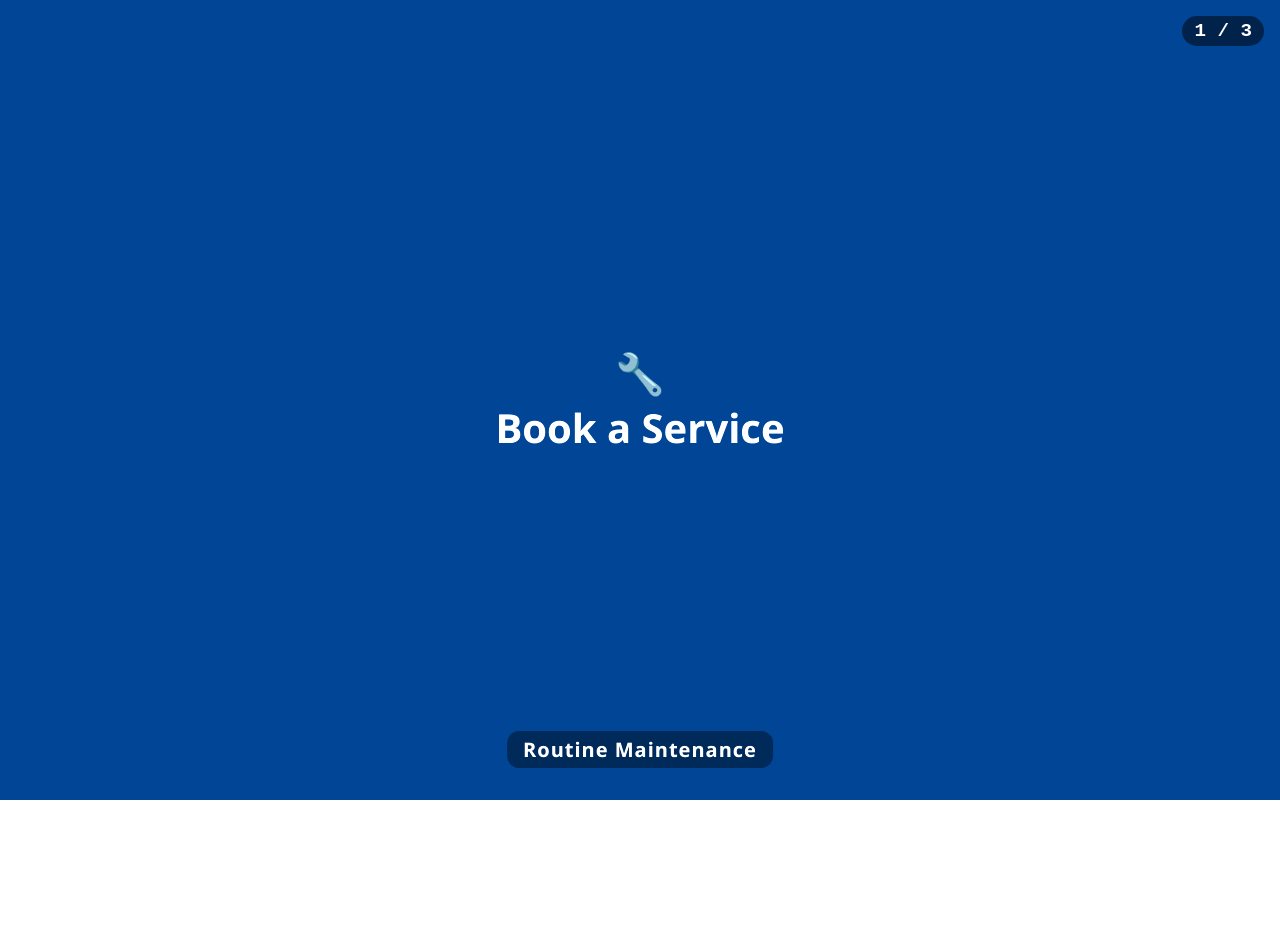
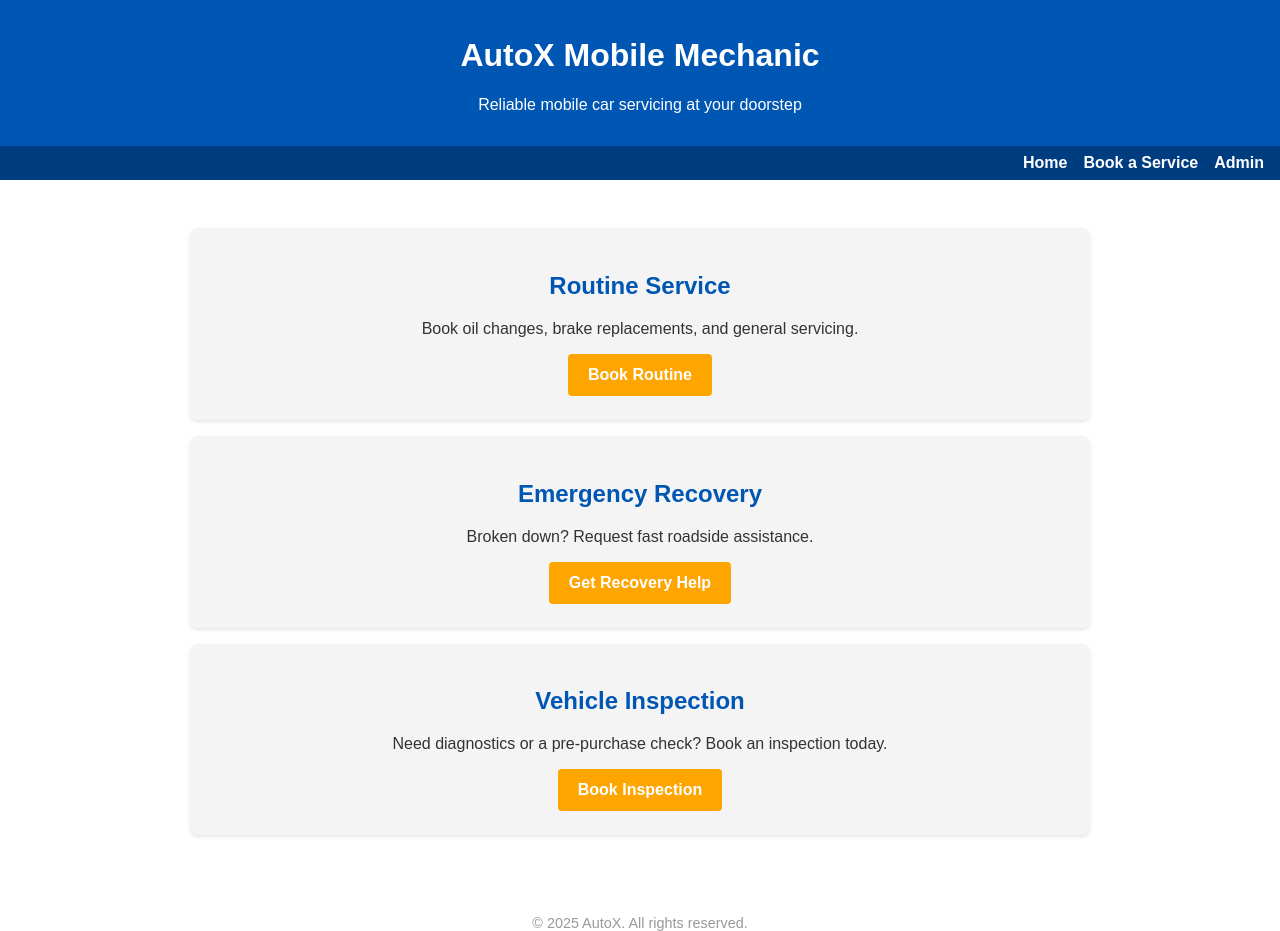
Before and after one commit to Cualabeer/autox, a website: page frontend/index.html in a window 1280 px wide. Before the commit the page ends 800 px from the top, so only its background shows below. Drawn offline with Linux system fonts and the light colour scheme.

Commit message:
Update index.html

```diff
--- a/frontend/index.html
+++ b/frontend/index.html
@@ -2,174 +2,118 @@
 <html lang="en">
 <head>
   <meta charset="UTF-8" />
-  <meta name="viewport" content="width=device-width, initial-scale=1" />
-  <title>AutoX Fullscreen Swipe Cards with Labels</title>
-  <link rel="stylesheet" href="shared/global.css" />
+  <meta name="viewport" content="width=device-width, initial-scale=1.0"/>
+  <title>AutoX – Mobile Car Services</title>
+  <link rel="stylesheet" href="/shared/global.css" />
   <style>
-    html, body {
-      height: 100%;
-      margin: 0;
-      overflow: hidden;
-      font-family: 'Segoe UI', Tahoma, Geneva, Verdana, sans-serif;
-    }
     body {
+      font-family: sans-serif;
       background: #fff;
       color: #333;
-      user-select: none;
+      margin: 0;
     }
-    .vertical-carousel {
-      height: 100vh;
-      overflow-y: scroll;
-      scroll-snap-type: y mandatory;
-      -webkit-overflow-scrolling: touch;
-    }
-    .card {
-      position: relative;
-      height: 100vh;
-      scroll-snap-align: start;
-      display: flex;
-      flex-direction: column;
-      justify-content: center;
-      align-items: center;
-      font-size: 2.5rem;
-      font-weight: 700;
+
+    header {
+      background: #0056b3;
       color: white;
-      cursor: pointer;
-      user-select: none;
-      padding: 2rem;
-      box-sizing: border-box;
-      transition: background-color 0.3s ease;
+      padding: 1rem;
       text-align: center;
     }
-    .card:nth-child(1) {
-      background: #003f88; /* blue */
-    }
-    .card:nth-child(2) {
-      background: #ff6600; /* orange */
-    }
-    .card:nth-child(3) {
-      background: #0055aa; /* darker blue */
-    }
-    .card:hover,
-    .card:focus {
-      filter: brightness(1.1);
-      outline: none;
+
+    nav {
+      display: flex;
+      justify-content: flex-end;
+      background: #003d80;
+      padding: 0.5rem 1rem;
     }
 
-    /* Page counter overlay */
-    #pageCounter {
-      position: fixed;
-      top: 1rem;
-      right: 1rem;
-      background: rgba(0,0,0,0.5);
+    nav a {
       color: white;
-      padding: 0.25rem 0.75rem;
-      border-radius: 20px;
-      font-size: 1.2rem;
-      font-weight: 700;
-      user-select: none;
-      z-index: 9999;
-      pointer-events: none;
-      font-family: monospace;
+      margin-left: 1rem;
+      text-decoration: none;
+      font-weight: bold;
     }
 
-    /* Label at bottom of card */
-    .card-label {
-      position: absolute;
-      bottom: 2rem;
-      left: 50%;
-      transform: translateX(-50%);
-      font-size: 1.25rem;
-      font-weight: 600;
-      background: rgba(0,0,0,0.4);
-      padding: 0.3rem 1rem;
-      border-radius: 12px;
-      user-select: none;
-      pointer-events: none;
-      color: #fff;
-      letter-spacing: 0.05em;
-      font-family: 'Segoe UI', Tahoma, Geneva, Verdana, sans-serif;
+    main {
+      padding: 2rem 1rem;
+      max-width: 900px;
+      margin: auto;
+      text-align: center;
+    }
+
+    .service-card {
+      background: #f4f4f4;
+      border-radius: 8px;
+      margin: 1rem 0;
+      padding: 1.5rem;
+      box-shadow: 0 2px 4px rgba(0,0,0,0.1);
+    }
+
+    .service-card h2 {
+      color: #0056b3;
+    }
+
+    .service-card p {
+      font-size: 1rem;
+      margin: 1rem 0;
+    }
+
+    .service-card a {
+      display: inline-block;
+      background: orange;
+      color: white;
+      padding: 0.75rem 1.25rem;
+      border-radius: 4px;
+      text-decoration: none;
+      font-weight: bold;
+    }
+
+    .service-card a:hover {
+      background: darkorange;
+    }
+
+    footer {
+      margin-top: 2rem;
+      text-align: center;
+      font-size: 0.9rem;
+      color: #999;
     }
   </style>
 </head>
 <body>
+  <header>
+    <h1>AutoX Mobile Mechanic</h1>
+    <p>Reliable mobile car servicing at your doorstep</p>
+  </header>
 
-  <div id="pageCounter">1 / 3</div>
+  <nav>
+    <a href="/">Home</a>
+    <a href="/booking.html?category=routine">Book a Service</a>
+    <a href="/admin.html">Admin</a>
+  </nav>
 
-  <section class="vertical-carousel" tabindex="0" aria-label="Services navigation">
-    <article class="card" role="button" tabindex="0" aria-pressed="false" data-type="service" onclick="goToBooking('service')" onkeypress="if(event.key==='Enter'){goToBooking('service')}">
-      🔧<br />Book a Service
-      <div class="card-label">Routine Maintenance</div>
-    </article>
+  <main>
+    <div class="service-card">
+      <h2>Routine Service</h2>
+      <p>Book oil changes, brake replacements, and general servicing.</p>
+      <a href="/booking.html?category=routine">Book Routine</a>
+    </div>
 
-    <article class="card" role="button" tabindex="0" aria-pressed="false" data-type="recovery" onclick="goToBooking('recovery')" onkeypress="if(event.key==='Enter'){goToBooking('recovery')}">
-      🚨<br />Emergency Recovery
-      <div class="card-label">Breakdown Assistance</div>
-    </article>
+    <div class="service-card">
+      <h2>Emergency Recovery</h2>
+      <p>Broken down? Request fast roadside assistance.</p>
+      <a href="/booking.html?category=recovery">Get Recovery Help</a>
+    </div>
 
-    <article class="card" role="button" tabindex="0" aria-pressed="false" data-type="inspection" onclick="goToBooking('inspection')" onkeypress="if(event.key==='Enter'){goToBooking('inspection')}">
-      🧰<br />Diagnostics & Inspection
-      <div class="card-label">Mobile Check-ups</div>
-    </article>
-  </section>
+    <div class="service-card">
+      <h2>Vehicle Inspection</h2>
+      <p>Need diagnostics or a pre-purchase check? Book an inspection today.</p>
+      <a href="/booking.html?category=inspection">Book Inspection</a>
+    </div>
+  </main>
 
-  <script>
-    function goToBooking(type) {
-      window.location.href = `booking.html?type=${encodeURIComponent(type)}`;
-    }
-
-    document.addEventListener("DOMContentLoaded", () => {
-      const carousel = document.querySelector(".vertical-carousel");
-      const cards = Array.from(carousel.querySelectorAll(".card"));
-      const pageCounter = document.getElementById("pageCounter");
-      let currentIndex = 0;
-
-      function updatePageCounter(index) {
-        pageCounter.textContent = `${index + 1} / ${cards.length}`;
-      }
-
-      // Intersection observer to update current card index on scroll
-      const observerOptions = {
-        root: carousel,
-        threshold: 0.6,
-      };
-
-      const observer = new IntersectionObserver((entries) => {
-        entries.forEach((entry) => {
-          if (entry.isIntersecting) {
-            const index = cards.indexOf(entry.target);
-            if (index !== -1) {
-              currentIndex = index;
-              updatePageCounter(index);
-            }
-          }
-        });
-      }, observerOptions);
-
-      cards.forEach(card => observer.observe(card));
-
-      // Swipe support
-      let startY = 0;
-      let endY = 0;
-      const minSwipeDistance = 50;
-
-      carousel.addEventListener("touchstart", (e) => {
-        startY = e.touches[0].clientY;
-      });
-
-      carousel.addEventListener("touchmove", (e) => {
-        endY = e.touches[0].clientY;
-      });
-
-      carousel.addEventListener("touchend", () => {
-        const distance = startY - endY;
-        if (distance > minSwipeDistance && currentIndex < cards.length - 1) {
-          cards[currentIndex + 1].scrollIntoView({ behavior: "smooth" });
-        } else if (distance < -minSwipeDistance && currentIndex > 0) {
-          cards[currentIndex - 1].scrollIntoView({ behavior: "smooth" });
-        }
-      });
-    });
-  </script>
+  <footer>
+    &copy; 2025 AutoX. All rights reserved.
+  </footer>
 </body>
 </html>
```
